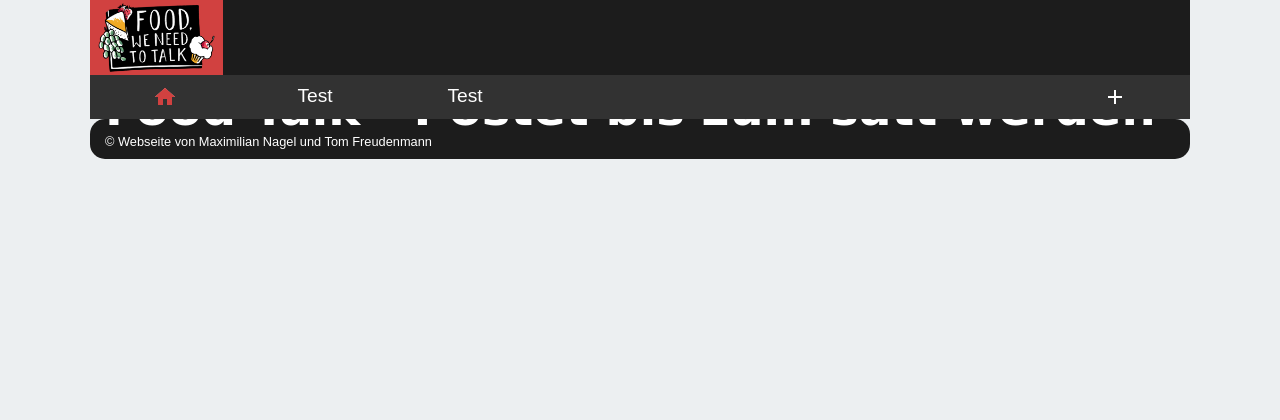
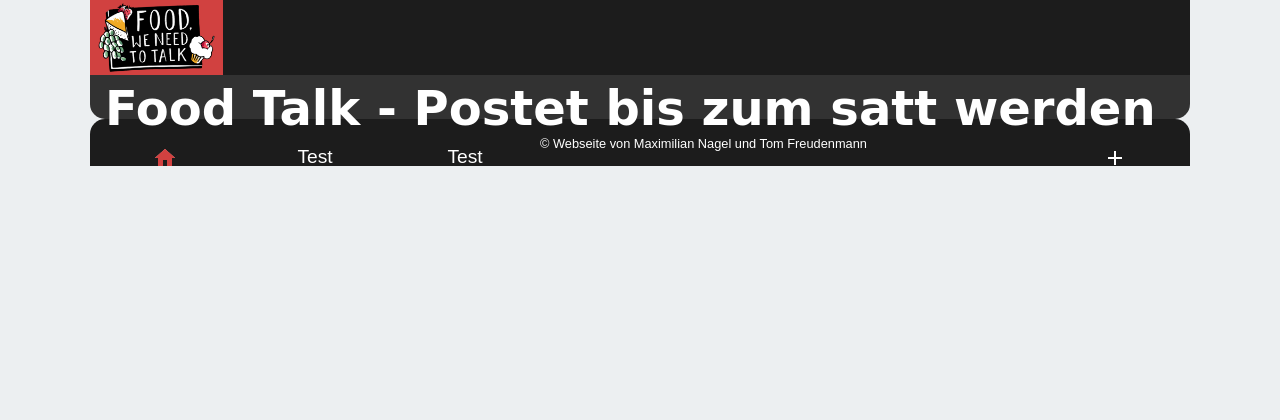
Before and after one commit to Super-T02/ForumWeb, a PHP site: page / in a window 1280 px wide. Shown: the top 420 px of the page. Run offline with PHP 8.4, Linux system fonts and the light colour scheme; data that the repository does not hold is empty; some libraries are stand-ins or nearby versions.

Commit message:
bug fixed, layout changed from grid to normal layout for better style and changed overviewTable to divs with relative position and a float to the left hand side!

```diff
--- a/include/answerModal.php
+++ b/include/answerModal.php
@@ -11,7 +11,7 @@
                 <div class="input-name">Antwort:</div>
                 <div class="theme-input"><textarea name="answer" id="answer-text" placeholder="Ihre Antwort..." required></textarea></div>
                 <div class="place-holder"></div>
-                <div class="theme-input"><input type="submit" name="theme-submit" id="theme-submit" value="Antwort senden"></div>
+                <div class="theme-input"><input type="submit" name="theme-submit" id="answer-submit" value="Antwort senden"></div>
             </form>
         </div>
     </div>
--- a/include/foot.php
+++ b/include/foot.php
@@ -31,8 +31,8 @@
     }
 </script>
 
-<script type="application/javascript" src="include/scripts/modal.js"></script>
-<script type="application/javascript" src="include/scripts/functions.js"></script>
+<script type="application/javascript" charset="UTF-8"  src="include/scripts/modal.js"></script>
+<script type="application/javascript" charset="UTF-8" src="include/scripts/functions.js"></script>
 
 <?php //Display Javascript for success or failure message
 
--- a/include/head.php
+++ b/include/head.php
@@ -2,9 +2,9 @@
 <!Doctype html>
 <html lang="de">
 <head>
-    <meta http-equiv="Content-Type" content="text/html" charset="utf-8">
+    <meta charset="utf-8">
+    <meta name="viewport" content="width=device-width, initial-scale=1">
     <link rel="stylesheet" href="include/style/mainStyle.css">
-    <script src="https://ajax.googleapis.com/ajax/libs/jquery/3.2.1/jquery.min.js"></script>
     <title>Food Talk - <?=$title?></title>
 
 </head>
--- a/include/style/gridstyle.css
+++ b/include/style/gridstyle.css
@@ -1,19 +1,12 @@
 .body-wrapper{
     width: var(--htmlwidth);
     margin-left: calc((100% - var(--htmlwidth))/2);
-    display: grid;
-    grid-template-rows: 75px var(--navheight) auto 40px;
-    grid-template-areas:
-            'header header header header header'
-            'nav nav nav nav nav'
-            'cont cont cont cont cont'
-            'foot foot foot foot foot';
 }
 
 .header{
-    grid-area: header;
     background-color: var(--mainColor);
-    /*color: white;*/
+    width: 100%;
+    height: 75px;
 }
 
 .logo{
@@ -32,24 +25,25 @@
 }
 
 .nav{
-    background-color: var(--secondColor);
-    grid-area: nav;
+    background-color: var(--secondColor);;
+    width: 100%;
+    height: var(--navheight);
+    border-bottom-left-radius: var(--borderRadius);
+    border-bottom-right-radius: var(--borderRadius);
     z-index: 1;
 }
 
 .content{
-    grid-area: cont;
+    width: 100%;
 }
 
 .footer{
     height: calc(100% - 30px);
     padding: 15px;
-    grid-area: foot;
     font-size: 0.8em;
-    border-radius: var(--borderRadius);
-    /*background-color: var(--mainColor);*/
+    border-top-left-radius: var(--borderRadius);
+    border-top-right-radius: var(--borderRadius);
     background-color: #1c1c1c;
-
 }
 
 
@@ -81,7 +75,7 @@
 .sticky{
     position: fixed;
     top: 0;
-    /*left: calc((100% - var(--htmlwidth))/2);*/
+    left: calc((100% - var(--htmlwidth))/2);
     height: var(--navheight);
     width: var(--htmlwidth);
 }
--- a/include/style/ini.css
+++ b/include/style/ini.css
@@ -17,6 +17,9 @@
     --borderRadius: 15px;
     --borderColor: #e0e0e0;
     --fontColorTable: #76818d;
+    --firstCellWidth: 700px;
+    --secondCellWidth: 300px;
+    --borderWidth: 1px;
 
 /*input settings*/
     --inputColor: #e0e0e0;
--- a/include/style/mainStyle.css
+++ b/include/style/mainStyle.css
@@ -6,6 +6,8 @@
 @import "modal.css";
 @import "form.css";
 @import "snackbar.css";
+/*TODO: Style schöner und überarbeiten*/
+
 
 html,body {
     margin: 0;
--- a/include/style/overviewTable.css
+++ b/include/style/overviewTable.css
@@ -1,12 +1,23 @@
 .overview{
     width: 100%;
-    border-spacing: 0 var(--spaceing);
     border-radius: 15px;
 }
 
 .entry-theme{
-    height: var(--cellheight);
+
+    border-radius: 15px;
+    width: 100%;
+    height: calc(var(--cellheight) + var(--spaceing) * 2);
     background-color: white;
+    margin: var(--spaceing) 0;
+    border: var(--borderWidth) solid var(--borderColor);
+}
+
+.middle{
+    position: relative;
+    top: 50%;
+    -ms-transform: translateY(-50%);
+    transform: translateY(-50%);;
 }
 
 .entry-theme:hover{
@@ -14,36 +25,33 @@
     box-shadow: 5px 5px 4px 1px #a3a3a3;
 }
 
-.entry-theme > td {
+.entry-theme > div.cell1, div.cell2, div.cell3 {
+
+    position: relative;
+    float: left;
     padding: var(--spaceing);
-
-    border: 1px solid var(--borderColor);
 }
 
 .entry-theme > .cell1{
+    height: var(--cellheight);
     width: 700px;
     color: black;
+    border-right: var(--borderWidth) solid var(--borderColor);
 }
 
 .entry-theme > .cell2{
+    height: var(--cellheight);
     color: var(--fontColorTable);
     width: 200px;
+    border-right: var(--borderWidth) solid var(--borderColor);
 }
 
 .entry-theme > .cell3{
+    height: var(--cellheight);
     color: var(--fontColorTable);
-    width: auto;
+    width: calc(100% - 4 * var(--borderWidth) - var(--firstCellWidth) - var(--secondCellWidth));
 }
 
-.entry-theme td:first-child{
-    border-top-left-radius: var(--borderRadius);
-    border-bottom-left-radius: var(--borderRadius);
-}
-
-.entry-theme td:last-child{
-    border-top-right-radius: var(--borderRadius);
-    border-bottom-right-radius: var(--borderRadius);
-}
 
 .stats{
     width: 75%;
--- a/include/style/snackbar.css
+++ b/include/style/snackbar.css
@@ -3,6 +3,8 @@
     visibility: hidden;
     position: fixed;
     left: 50%;
+    -ms-transform: translateX(-50%);
+    transform: translateX(-50%); /*center the snackbar*/
     bottom: var(--marginBottom);
     background-color: var(--secondColor);
     color: var(--fontColor);
--- a/index.php
+++ b/index.php
@@ -4,11 +4,11 @@
     require_once "include/head.php";
 ?>
 <!--Start content-->
-<table class="overview">
+<div class="overview">
     <?php
     require_once "include/overview-content.php"
     ?>
-</table>
+</div>
 <!--End content-->
 <?php
     require_once "include/foot.php";
--- a/src/Theme.php
+++ b/src/Theme.php
@@ -316,9 +316,9 @@
      */
     public function toStringForTable(): string
     {
-        return '<tr class="entry-theme" onclick="linkToArticle('.$this->id.')">
-                        <td class="cell1">'.$this->headline.'</td>
-                        <td class="cell2">
+        return '<div class="entry-theme" onclick="linkToArticle('.$this->id.')">
+                        <div class="cell1"><div class="middle">'.$this->headline.'</div></div>
+                        <div class="cell2"><div class="middle">
                             <table class="stats">
                                 <tr>
                                     <td>Antworten:</td>
@@ -329,9 +329,10 @@
                                     <td>'.$this->views.'</td>
                                 </tr>
                             </table>
-                        </td>
-                        <td class="cell3">'.$this->date.'</td>
-                    </tr>';
+                            </div>
+                        </div>
+                        <div class="cell3"><div class="middle">'.$this->date.'</div></div>
+                    </div>';
     }
 
     public function __toString()
```
